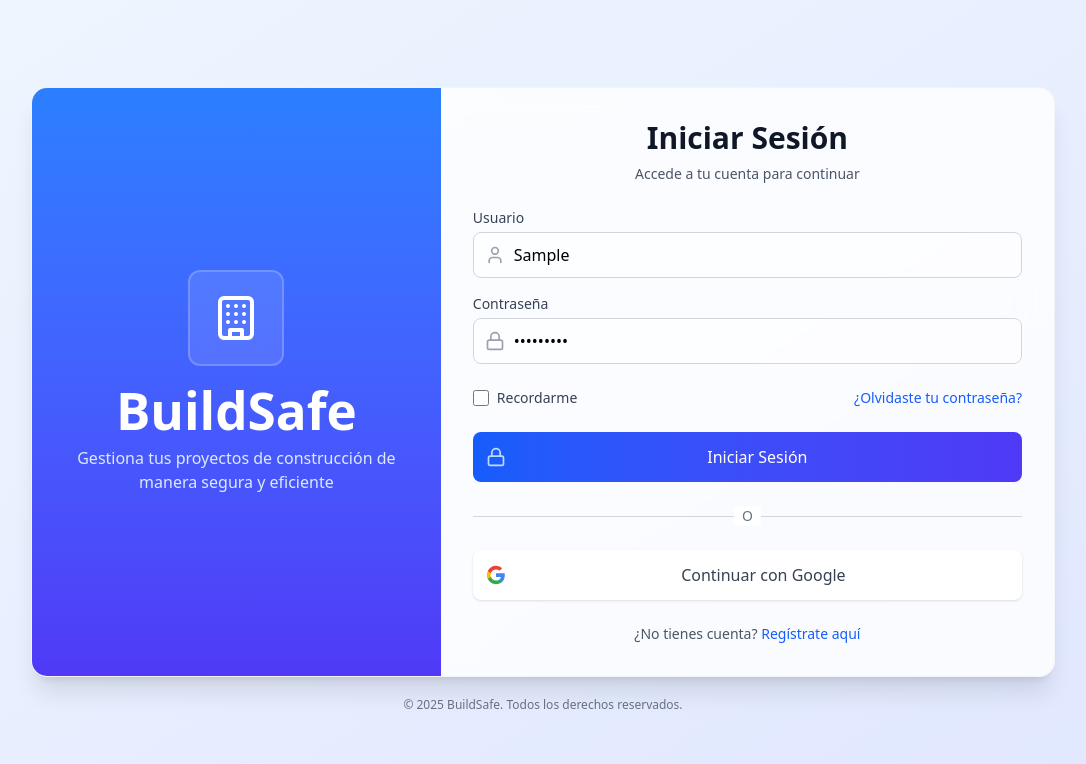
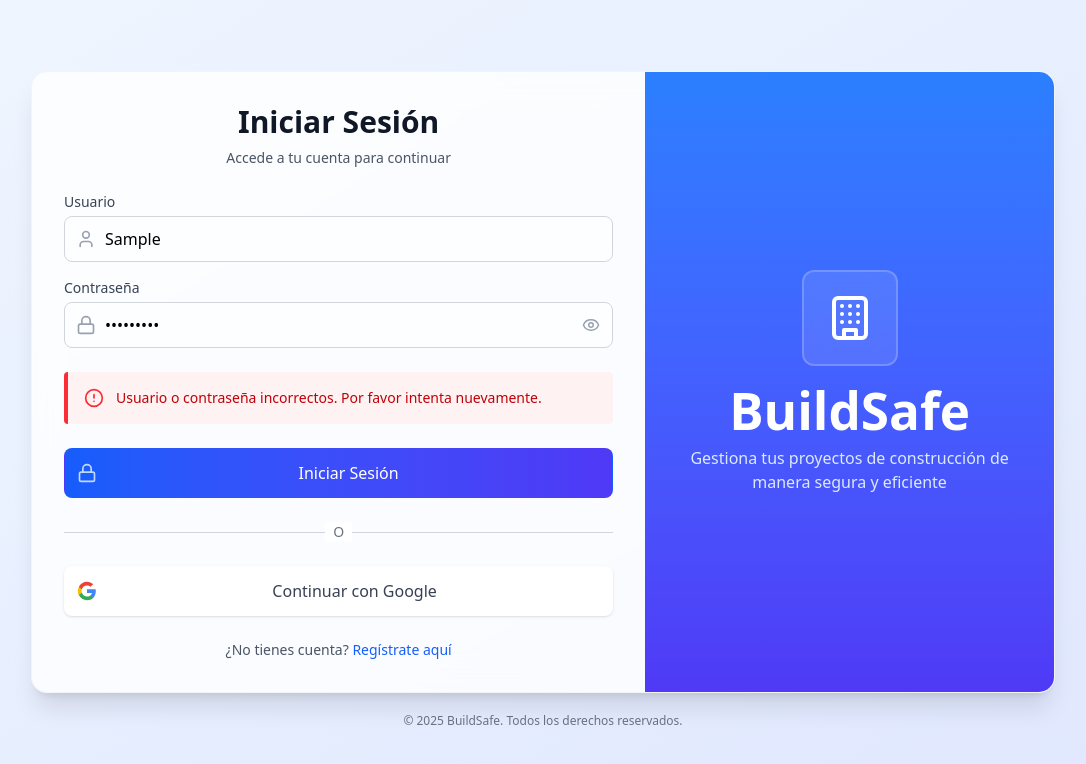
Before and after one commit to jhanhrndz/buildsafe-frontend, a React (Vite) app: page /login in a window 1280 px wide. Both pictures are taken after typing "Sample", "Sample123" into the empty fields and a click on the button "Iniciar Sesión". Shown: the top 764 px of the page, without its empty margins (97-1183 px from the left). Built offline with nearby package versions, Linux system fonts and the light colour scheme; no server answers.

Commit message:
removing login elements and add a password button

```diff
--- a/src/components/login/Login.tsx
+++ b/src/components/login/Login.tsx
@@ -3,7 +3,7 @@
 import type { ChangeEvent, FormEvent } from 'react';
 import { useAuth } from '../../hooks/features/useAuth';
 import { Link, useNavigate } from 'react-router-dom';
-import { User, Lock, AlertCircle, Building } from 'lucide-react';
+import { User, Lock, AlertCircle, Building, Eye, EyeOff } from 'lucide-react';
 
 // Importamos el componente GoogleButton mejorado
 import GoogleButton from '../../components/shared/GoogleButton';
@@ -15,6 +15,8 @@
     contrasena: '',
   });
   const navigate = useNavigate();
+  const [showPassword, setShowPassword] = useState(false);
+  const [loginError, setLoginError] = useState('');
 
   useEffect(() => {
     return () => {
@@ -28,6 +30,7 @@
       [e.target.name]: e.target.value,
     }));
     if (error) clearError();
+    if (loginError) setLoginError('');
   };
 
   const handleSubmit = async (e: FormEvent) => {
@@ -41,6 +44,9 @@
     const success = await loginLocal({ usuario, contrasena });
     if (success) {
       navigate('/');
+    } else {
+      // Mostrar mensaje de error de inicio de sesión
+      setLoginError('Usuario o contraseña incorrectos. Por favor intenta nuevamente.');
     }
   };
 
@@ -55,7 +61,7 @@
     <div className="min-h-screen flex items-center justify-center bg-gradient-to-br from-blue-50 to-indigo-100 px-4 py-12 sm:px-6 lg:px-8">
       <div className="w-full max-w-5xl">
         {/* Card con efecto glassmorphism */}
-        <div className="bg-white/80 backdrop-blur-lg rounded-2xl shadow-xl overflow-hidden flex flex-col md:flex-row border border-gray-100">
+        <div className="bg-white/80 backdrop-blur-lg rounded-2xl shadow-xl overflow-hidden flex flex-col md:flex-row-reverse border border-gray-100">
           {/* Sección izquierda - Logo y título */}
           <div className="w-full md:w-2/5 bg-gradient-to-b from-blue-500 to-indigo-600 p-8 flex items-center justify-center">
             <div className="flex flex-col items-center justify-center text-white">
@@ -120,21 +126,38 @@
                     <input
                       id="contrasena"
                       name="contrasena"
-                      type="password"
+                      type={showPassword ? "text" : "password"}
                       value={credentials.contrasena}
                       onChange={handleChange}
                       disabled={isLoading}
-                      className="pl-10 w-full py-2.5 border border-gray-300 rounded-lg bg-white/50 focus:ring-2 focus:ring-blue-500/50 focus:border-blue-500 transition-all duration-200"
+                      className="pl-10 pr-10 w-full py-2.5 border border-gray-300 rounded-lg bg-white/50 focus:ring-2 focus:ring-blue-500/50 focus:border-blue-500 transition-all duration-200"
                       placeholder="••••••••"
                       autoComplete="current-password"
                       required
                     />
+                    <div className="absolute inset-y-0 right-0 pr-3 flex items-center">
+                      <button
+                        type="button"
+                        onClick={() => setShowPassword(!showPassword)}
+                        className="text-gray-400 hover:text-gray-600 focus:outline-none"
+                        tabIndex={-1}
+                      >
+                        {showPassword ? (
+                          <EyeOff size={18} aria-hidden="true" />
+                        ) : (
+                          <Eye size={18} aria-hidden="true" />
+                        )}
+                        <span className="sr-only">
+                          {showPassword ? 'Ocultar contraseña' : 'Mostrar contraseña'}
+                        </span>
+                      </button>
+                    </div>
                   </div>
                 </div>
               </div>
 
               {/* Recordarme y Olvidé mi contraseña */}
-              <div className="flex items-center justify-between">
+              {/* <div className="flex items-center justify-between">
                 <div className="flex items-center">
                   <input
                     id="remember-me"
@@ -151,9 +174,9 @@
                     ¿Olvidaste tu contraseña?
                   </a>
                 </div>
-              </div>
+              </div> */}
 
-              {/* Error */}
+              {/* Error de API */}
               {error && (
                 <div className="bg-red-50 border-l-4 border-red-500 p-4 rounded">
                   <div className="flex">
@@ -162,6 +185,20 @@
                     </div>
                     <div className="ml-3">
                       <p className="text-sm text-red-700">{error}</p>
+                    </div>
+                  </div>
+                </div>
+              )}
+
+              {/* Error de credenciales */}
+              {loginError && (
+                <div className="bg-red-50 border-l-4 border-red-500 p-4 rounded animate-fadeIn">
+                  <div className="flex">
+                    <div className="flex-shrink-0">
+                      <AlertCircle size={20} className="text-red-500" />
+                    </div>
+                    <div className="ml-3">
+                      <p className="text-sm text-red-700">{loginError}</p>
                     </div>
                   </div>
                 </div>
```
